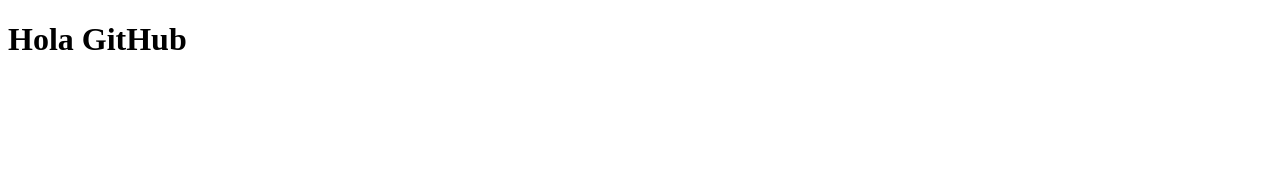
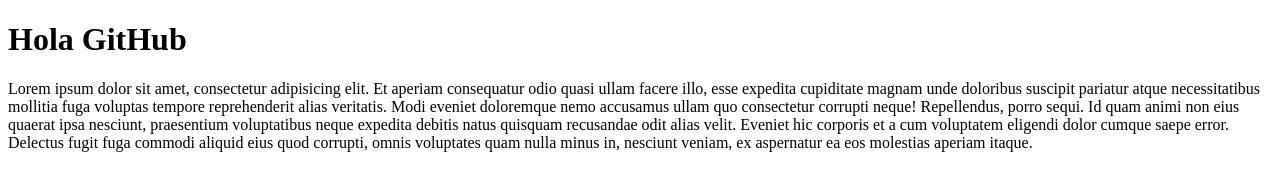
Before and after one commit to pobletecesar/repositorio-git-2021, a plain HTML site: page index.html in a window 1280 px wide. Drawn offline with Linux system fonts and the light colour scheme.

Commit message:
agrega lorem

```diff
--- a/index.html
+++ b/index.html
@@ -8,5 +8,10 @@
 </head>
 <body>
     <h1>Hola GitHub</h1>
+    <div class="container">
+        <div class="row">
+            <p>Lorem ipsum dolor sit amet, consectetur adipisicing elit. Et aperiam consequatur odio quasi ullam facere illo, esse expedita cupiditate magnam unde doloribus suscipit pariatur atque necessitatibus mollitia fuga voluptas tempore reprehenderit alias veritatis. Modi eveniet doloremque nemo accusamus ullam quo consectetur corrupti neque! Repellendus, porro sequi. Id quam animi non eius quaerat ipsa nesciunt, praesentium voluptatibus neque expedita debitis natus quisquam recusandae odit alias velit. Eveniet hic corporis et a cum voluptatem eligendi dolor cumque saepe error. Delectus fugit fuga commodi aliquid eius quod corrupti, omnis voluptates quam nulla minus in, nesciunt veniam, ex aspernatur ea eos molestias aperiam itaque.</p>
+        </div>
+    </div>
 </body>
 </html>
```
